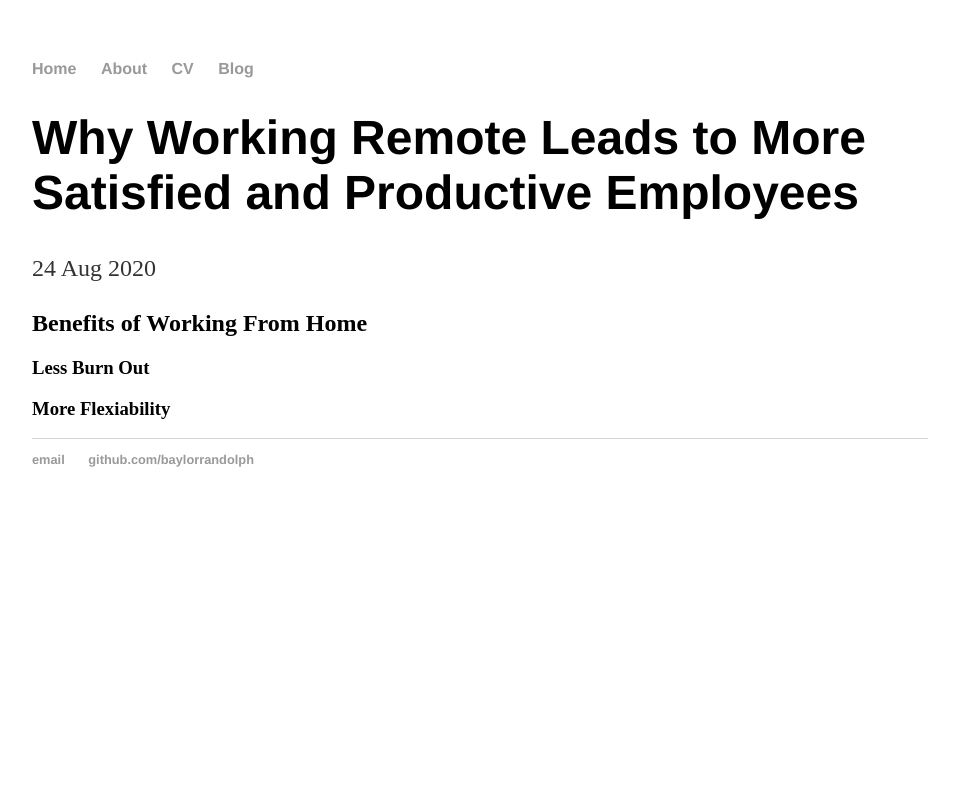
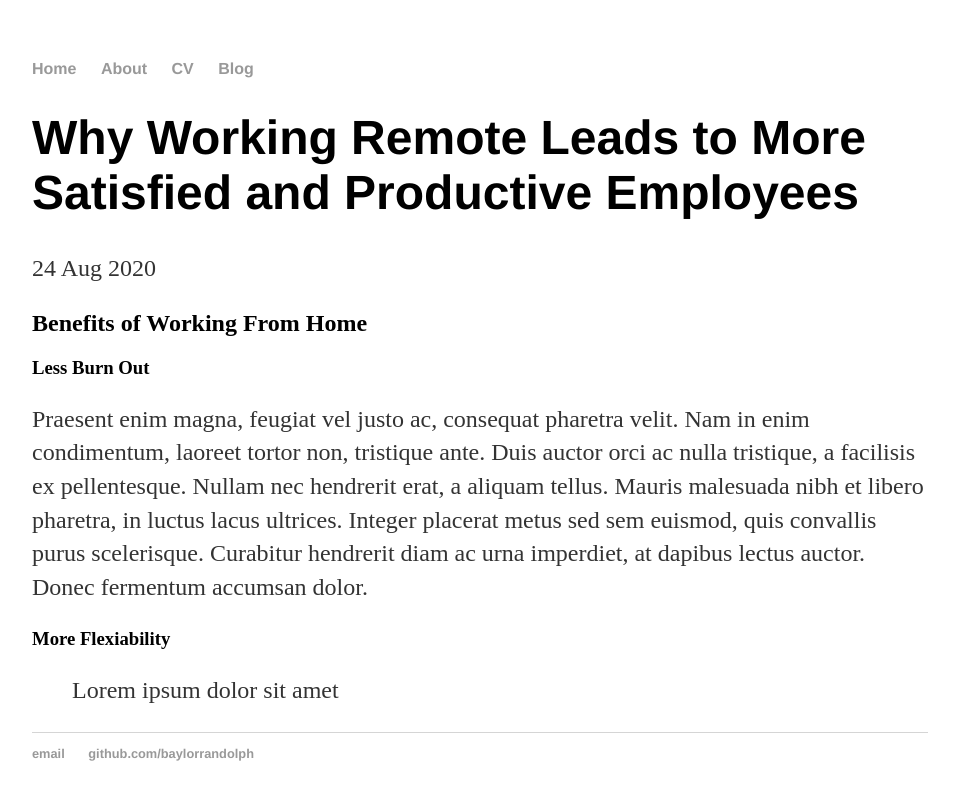
Before and after one commit to baylorrandolph/baylorrandolph.github.io, a Jekyll site: the page built from _posts/2020-08-24-why-working-remote-leads-to more-satisfied-and-productive-employees.md, in a window 1280 px wide. Shown: the top 800 px of the page, without its empty margins (160-1119 px from the left). Built offline with Jekyll 4.4.1, drawn with Linux system fonts in a browser that asks for light colours.

Commit message:
Update 2020-08-24-why-working-remote-leads-to more-satisfied-and-productive-employees.md

```diff
--- a/_posts/2020-08-24-why-working-remote-leads-to more-satisfied-and-productive-employees.md
+++ b/_posts/2020-08-24-why-working-remote-leads-to more-satisfied-and-productive-employees.md
@@ -7,4 +7,8 @@ date: 2020-08-24
 ---
 ## Benefits of Working From Home
 ### Less Burn Out
+Praesent enim magna, feugiat vel justo ac, consequat pharetra velit. Nam in enim condimentum, laoreet tortor non, tristique ante. Duis auctor orci ac nulla tristique, a facilisis ex pellentesque. Nullam nec hendrerit erat, a aliquam tellus. Mauris malesuada nibh et libero pharetra, in luctus lacus ultrices. Integer placerat metus sed sem euismod, quis convallis purus scelerisque. Curabitur hendrerit diam ac urna imperdiet, at dapibus lectus auctor. Donec fermentum accumsan dolor.
 ### More Flexiability
+
+> Lorem ipsum
+> dolor sit amet
```
